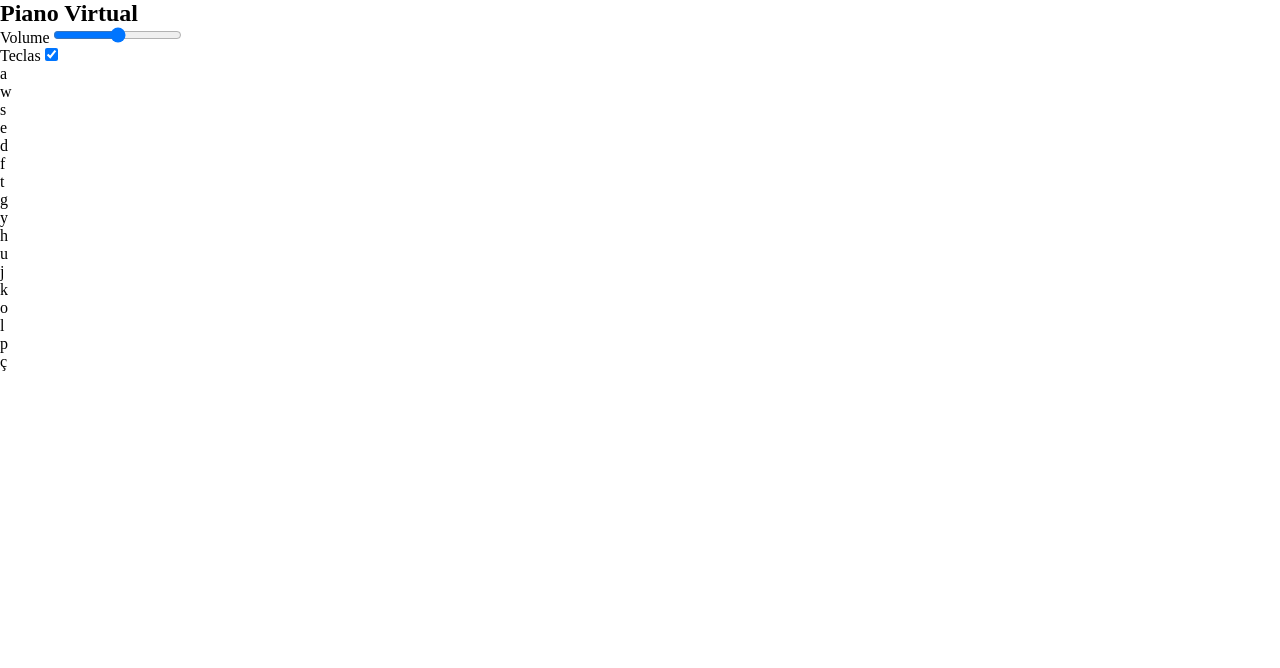
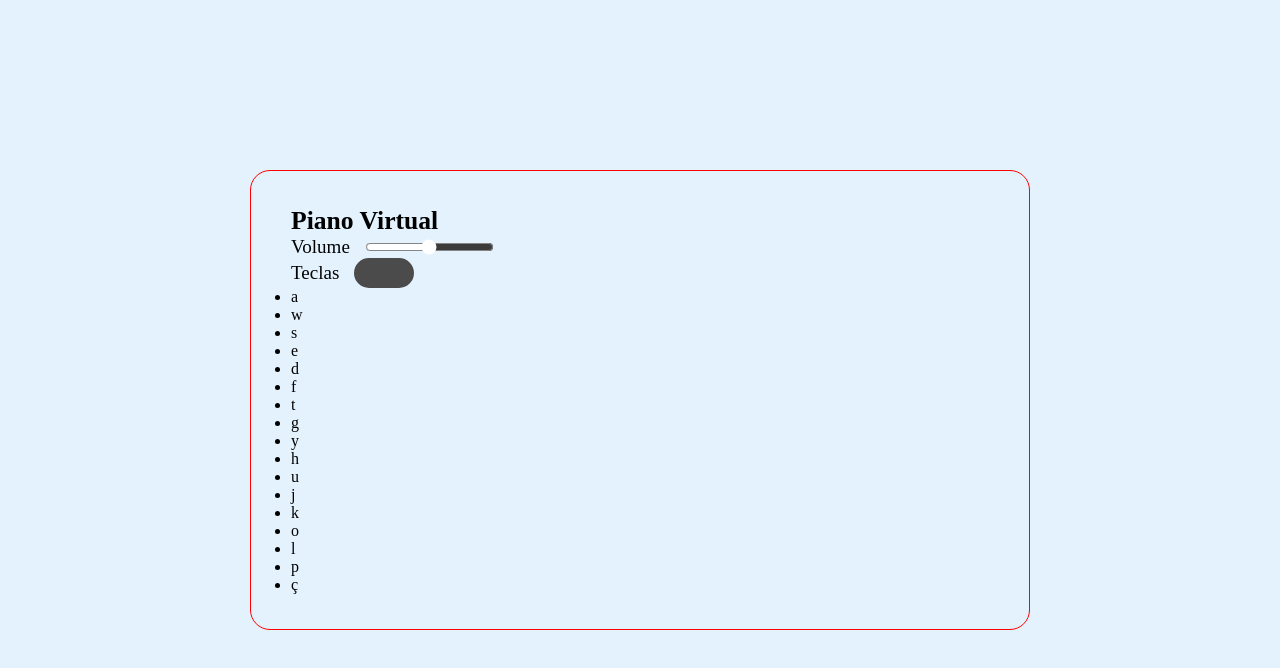
Before and after one commit to lobotelho22/simulador-piano-dio, a plain HTML site: page index.html in a window 1280 px wide. Drawn offline with Linux system fonts and the light colour scheme.

Commit message:
setup: criando o estilo em main.css | corr: adicionando classe volume-slider no index.html

```diff
--- a/index.html
+++ b/index.html
@@ -11,7 +11,7 @@
     <div class="container">
         <header>
             <h2>Piano Virtual</h2>
-            <div class="column">
+            <div class="column volume-slider">
                 <span>Volume</span> <input type="range" name="" id="">
             </div>
             <div class="column keys-check">
--- a/src/styles/main.css
+++ b/src/styles/main.css
@@ -0,0 +1,43 @@
+body {
+    align-items: center;
+    background-color: #e3f2fd;
+    display: flex;
+    justify-content: center;
+    min-height: 100vh;
+}
+
+.container {
+    border: 1px solid red;
+    border-radius: 20px;
+    padding: 35px 40px;
+    width: 780px;
+}
+
+header h2 {
+    font-size: 1.6rem;
+}
+
+header .column {
+    display: flex;
+    align-items: center;
+}
+
+header .column span {
+    font-weight: 500;
+    margin-right: 15px;
+    font-size: 1.19rem;
+}
+
+.volume-slider input {
+    accent-color: #fff;
+}
+
+.keys-check input {
+    appearance: none;
+    width: 60px;
+    height: 30px;
+    border-radius: 30px;
+    background-color: #4b4b4b;
+    cursor: pointer;
+    position: relative;
+}
--- a/src/styles/reset.css
+++ b/src/styles/reset.css
@@ -2,4 +2,5 @@
     box-sizing: border-box;
     margin: 0;
     padding: 0;
+    outline: none;
 }
```
